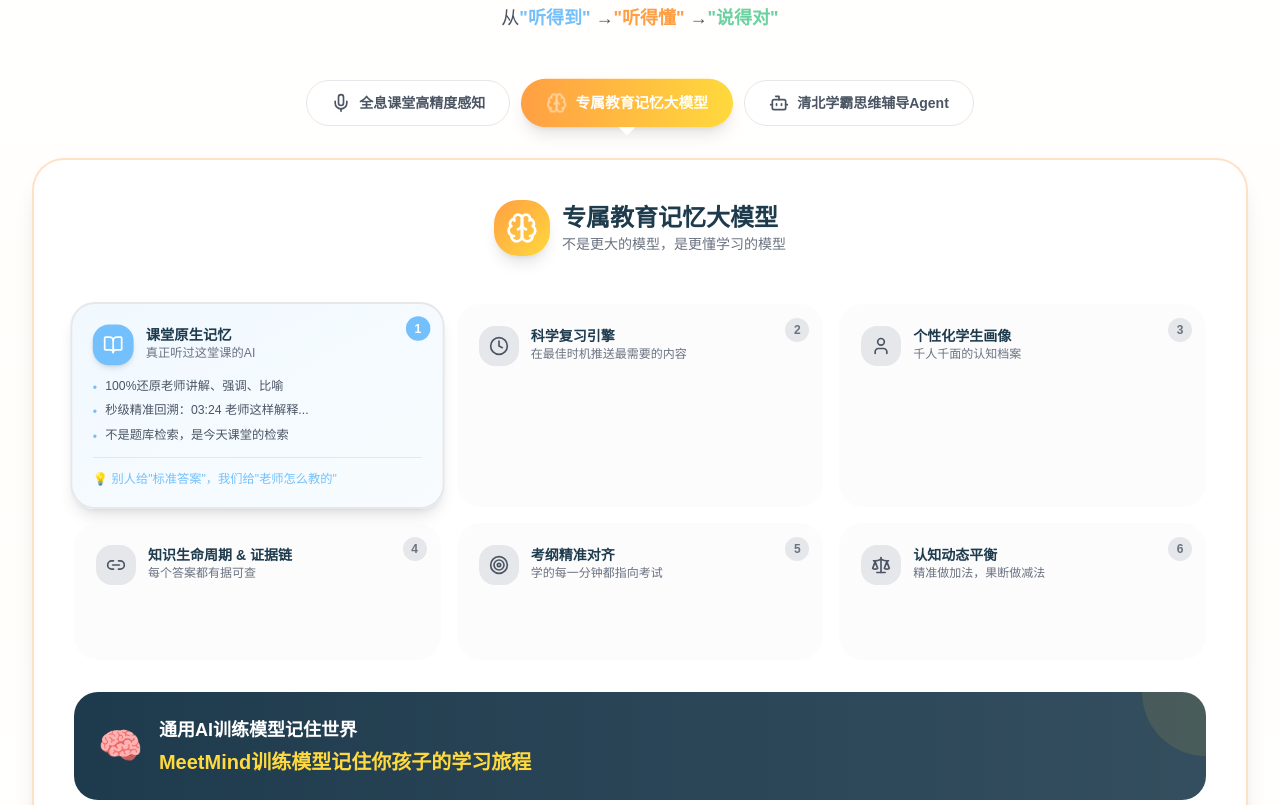
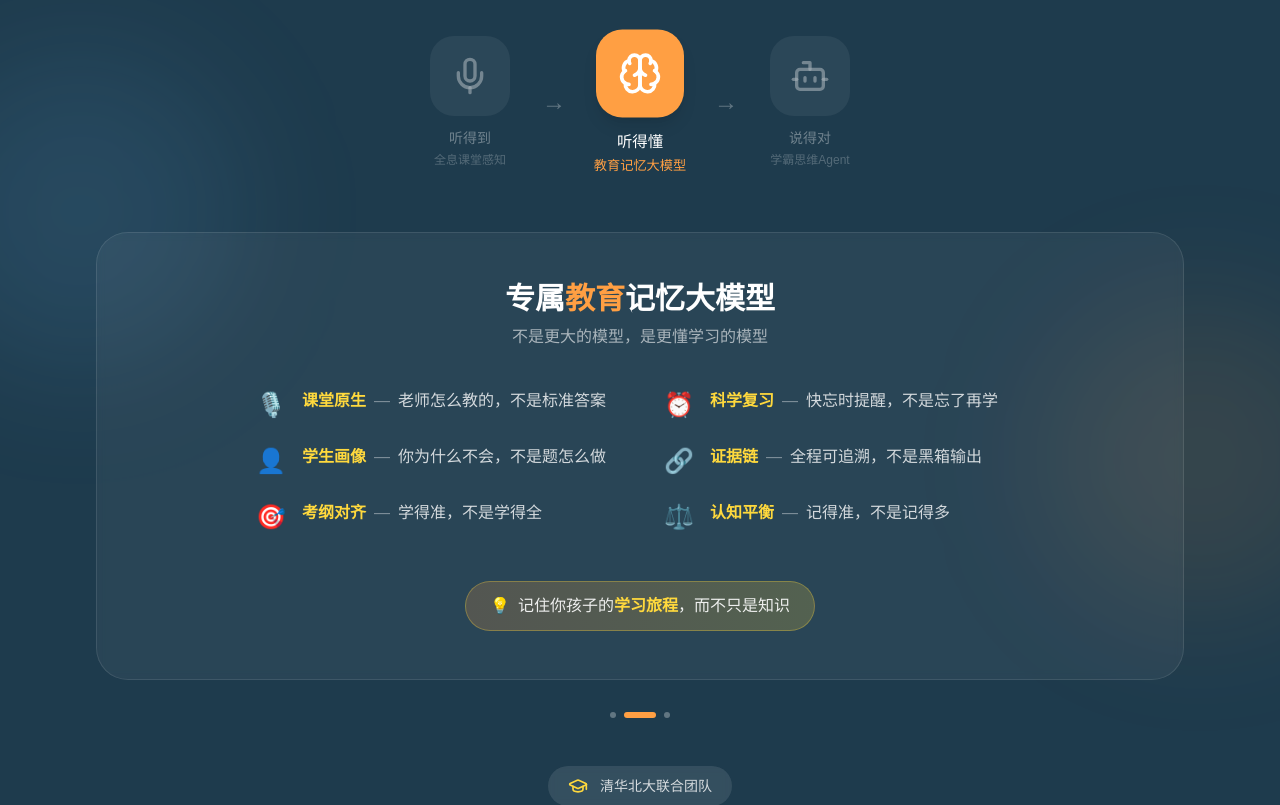
Before and after one commit to xiaojinyu868-w/meetmind-landing, a React (Vite) app: page / in a window 1280 px wide. Shown: the part 4720-5525 px from the top of the page. Built offline with nearby package versions, Linux system fonts and the light colour scheme.

Commit message:
refactor: 简化技术壁垒模块 - 深色背景+横向流程+简洁两列布局

```diff
--- a/src/components/sections/TeamCredibility.tsx
+++ b/src/components/sections/TeamCredibility.tsx
@@ -1,342 +1,201 @@
 import { useState } from 'react'
-import { GraduationCap, Mic, Brain, Bot, ChevronLeft, ChevronRight, Cpu, BookOpen, Clock, User, Link2, Target, Scale } from 'lucide-react'
+import { GraduationCap, Mic, Brain, Bot, ChevronLeft, ChevronRight, Cpu } from 'lucide-react'
 
 // 三层技术架构
 const techLayers = [
   {
     id: 1,
     icon: Mic,
-    title: '全息课堂高精度感知',
-    subtitle: '听觉与视觉 · 全息课堂捕获',
-    tagline: '从"听得到"开始',
-    color: 'from-sky to-sky/80',
-    iconBg: 'bg-sky',
-    borderColor: 'border-sky/30',
-    features: [
-      { label: '远场语音识别', desc: 'Far-field ASR' },
-      { label: '声纹分离', desc: 'Speaker Diarization' },
-      { label: '板书关键帧提取', desc: 'Board Frame Extraction' },
-      { label: '多模态对齐', desc: 'Audio-Visual Alignment' },
-    ],
+    title: '全息课堂感知',
+    tagline: '听得到',
+    color: 'sky',
+    features: ['远场语音识别', '声纹分离', '板书OCR', '多模态对齐'],
   },
   {
     id: 2,
     icon: Brain,
-    title: '专属教育记忆大模型',
-    subtitle: '记忆与认知 · 上下文流引擎',
-    tagline: '到"听得懂"',
-    color: 'from-orange to-sunny',
-    iconBg: 'bg-orange',
-    borderColor: 'border-orange/30',
-    features: [], // 单独展示
+    title: '教育记忆大模型',
+    tagline: '听得懂',
+    color: 'orange',
+    features: ['课堂原生', '科学复习', '学生画像', '考纲对齐', '证据链', '认知平衡'],
   },
   {
     id: 3,
     icon: Bot,
-    title: '清北学霸思维辅导Agent',
-    subtitle: '行动能力 · 多模态干预闭环',
-    tagline: '再到"说得对"',
-    color: 'from-mint to-mint/80',
-    iconBg: 'bg-mint',
-    borderColor: 'border-mint/30',
-    features: [
-      { label: '分层诊断报告', desc: 'Layered Diagnostic' },
-      { label: '拟人化交互', desc: 'Voice/Video Output' },
-      { label: '原生变式题生成', desc: 'Exercise Generation' },
-      { label: '学霸思维注入', desc: 'Top Student Mindset' },
-    ],
+    title: '学霸思维Agent',
+    tagline: '说得对',
+    color: 'mint',
+    features: ['分层诊断', '拟人交互', '变式题生成', '思维注入'],
   },
 ]
 
-// 记忆模型的6大核心能力
-const memoryFeatures = [
+// 记忆模型核心能力 - 精简版
+const memoryCore = [
   {
-    icon: BookOpen,
-    title: '课堂原生记忆',
-    tagline: '真正听过这堂课的AI',
-    points: ['100%还原老师讲解、强调、比喻', '秒级精准回溯：03:24 老师这样解释...', '不是题库检索，是今天课堂的检索'],
-    highlight: '别人给"标准答案"，我们给"老师怎么教的"',
-    color: 'sky',
-    gradient: 'from-sky/10 to-sky/5',
+    key: '课堂原生',
+    value: '老师怎么教的，不是标准答案',
+    icon: '🎙️'
   },
   {
-    icon: Clock,
-    title: '科学复习引擎',
-    tagline: '在最佳时机推送最需要的内容',
-    points: ['基于艾宾浩斯曲线精准预测复习窗口', '在知识"即将模糊"时主动唤醒', '让每次复习都踩在效率最高点'],
-    highlight: '不是"忘了再学"，是"快忘时提醒"',
-    color: 'orange',
-    gradient: 'from-orange/10 to-sunny/5',
+    key: '科学复习',
+    value: '快忘时提醒，不是忘了再学',
+    icon: '⏰'
   },
   {
-    icon: User,
-    title: '个性化学生画像',
-    tagline: '千人千面的认知档案',
-    points: ['精准定位每个孩子的薄弱知识点', '追踪认知发展阶段与学习风格', '记录每次困惑、突破、进步'],
-    highlight: '不是"这题怎么做"，是"你为什么不会这题"',
-    color: 'mint',
-    gradient: 'from-mint/10 to-mint/5',
+    key: '学生画像',
+    value: '你为什么不会，不是题怎么做',
+    icon: '👤'
   },
   {
-    icon: Link2,
-    title: '知识生命周期 & 证据链',
-    tagline: '每个答案都有据可查',
-    points: ['生命周期：首次学习→复习记录→掌握程度', '证据链：AI回答→老师原话→课堂时间点', '家长可验证，学习过程100%透明'],
-    highlight: '不是"黑箱输出"，是"全程可追溯"',
-    color: 'purple',
-    gradient: 'from-purple-500/10 to-purple-400/5',
+    key: '证据链',
+    value: '全程可追溯，不是黑箱输出',
+    icon: '🔗'
   },
   {
-    icon: Target,
-    title: '考纲精准对齐',
-    tagline: '学的每一分钟都指向考试',
-    points: ['每个知识点锚定课程标准', '区分了解/理解/掌握/应用层级', '聚焦高频考点，过滤无效信息'],
-    highlight: '不是"学得全"，是"学得准"',
-    color: 'coral',
-    gradient: 'from-coral/10 to-coral/5',
+    key: '考纲对齐',
+    value: '学得准，不是学得全',
+    icon: '🎯'
   },
   {
-    icon: Scale,
-    title: '认知动态平衡',
-    tagline: '精准做加法，果断做减法',
-    points: ['精准加法：新知识入库+关联知识图谱', '认知纠偏：发现错误理解精准替换', '认知升级：小学→初中认知平滑过渡'],
-    highlight: '不是"记得越多越好"，是"记得越准越好"',
-    color: 'navy',
-    gradient: 'from-navy/10 to-navy/5',
+    key: '认知平衡',
+    value: '记得准，不是记得多',
+    icon: '⚖️'
   },
 ]
 
 export default function TeamCredibility() {
-  const [activeLayer, setActiveLayer] = useState(1) // 默认显示记忆模型
-  const [activeMemoryCard, setActiveMemoryCard] = useState(0)
-
-  const nextLayer = () => setActiveLayer((prev) => (prev + 1) % techLayers.length)
-  const prevLayer = () => setActiveLayer((prev) => (prev - 1 + techLayers.length) % techLayers.length)
-
-  const current = techLayers[activeLayer]
+  const [activeLayer, setActiveLayer] = useState(1)
 
   return (
-    <section className="py-20 lg:py-28 bg-gradient-to-b from-white via-cream/30 to-white overflow-hidden">
-      <div className="max-w-7xl mx-auto px-4 sm:px-6 lg:px-8">
-        {/* Section Header */}
-        <div className="text-center max-w-4xl mx-auto mb-12">
-          <span className="inline-flex items-center gap-2 px-4 py-2 bg-navy/10 text-navy font-medium rounded-full text-sm mb-6">
-            <Cpu className="w-4 h-4" />
-            技术壁垒 · 提供同桌般的辅导体验
-          </span>
-          <h2 className="text-3xl sm:text-4xl lg:text-5xl font-bold text-navy mb-4 leading-tight">
-            完整的<span className="text-orange">认知-行动闭环</span>
-          </h2>
-          <p className="text-lg text-gray-600">
-            从<span className="text-sky font-semibold">"听得到"</span> →
-            <span className="text-orange font-semibold">"听得懂"</span> →
-            <span className="text-mint font-semibold">"说得对"</span>
-          </p>
+    <section className="py-24 bg-navy text-white overflow-hidden relative">
+      {/* 背景装饰 */}
+      <div className="absolute inset-0 overflow-hidden">
+        <div className="absolute top-1/4 -left-20 w-80 h-80 bg-sky/10 rounded-full blur-3xl" />
+        <div className="absolute bottom-1/4 -right-20 w-80 h-80 bg-orange/10 rounded-full blur-3xl" />
       </div>
 
-        {/* Three Layer Architecture - Horizontal Pills */}
-        <div className="flex justify-center gap-2 sm:gap-4 mb-8">
+      <div className="max-w-6xl mx-auto px-4 sm:px-6 lg:px-8 relative z-10">
+        {/* Header */}
+        <div className="text-center mb-16">
+          <div className="inline-flex items-center gap-2 px-4 py-2 bg-white/10 rounded-full text-sm mb-6 backdrop-blur-sm">
+            <Cpu className="w-4 h-4 text-sunny" />
+            <span>技术壁垒</span>
+          </div>
+          <h2 className="text-4xl sm:text-5xl font-bold mb-4">
+            认知-行动<span className="text-sunny">闭环</span>
+          </h2>
+        </div>
+
+        {/* 三层架构 - 横向流程 */}
+        <div className="flex items-center justify-center gap-4 sm:gap-8 mb-16">
           {techLayers.map((layer, index) => (
+            <div key={layer.id} className="flex items-center gap-4 sm:gap-8">
               <button
-              key={layer.id}
                 onClick={() => setActiveLayer(index)}
-              className={`group relative px-4 sm:px-6 py-3 rounded-2xl transition-all duration-500 ${
-                activeLayer === index
-                  ? `bg-gradient-to-r ${layer.color} text-white shadow-lg scale-105`
-                  : 'bg-white text-gray-600 hover:bg-gray-50 border border-gray-200'
+                className={`group relative flex flex-col items-center transition-all duration-300 ${
+                  activeLayer === index ? 'scale-110' : 'opacity-60 hover:opacity-80'
                 }`}
               >
-              <div className="flex items-center gap-2">
-                <layer.icon className={`w-5 h-5 ${activeLayer === index ? 'animate-pulse' : ''}`} />
-                <span className="font-semibold text-sm hidden sm:inline">{layer.title}</span>
-                <span className="font-semibold text-xs sm:hidden">Layer {layer.id}</span>
+                <div className={`w-16 h-16 sm:w-20 sm:h-20 rounded-2xl flex items-center justify-center mb-3 transition-all ${
+                  activeLayer === index
+                    ? `bg-${layer.color} shadow-lg shadow-${layer.color}/30`
+                    : 'bg-white/10'
+                }`}>
+                  <layer.icon className={`w-8 h-8 sm:w-10 sm:h-10 ${activeLayer === index ? 'text-white' : 'text-white/60'}`} />
                 </div>
-              {activeLayer === index && (
-                <div className="absolute -bottom-2 left-1/2 -translate-x-1/2 w-0 h-0 border-l-8 border-r-8 border-t-8 border-transparent border-t-current" />
+                <span className={`text-xs sm:text-sm font-medium ${activeLayer === index ? 'text-white' : 'text-white/60'}`}>
+                  {layer.tagline}
+                </span>
+                <span className={`text-[10px] sm:text-xs mt-1 ${activeLayer === index ? `text-${layer.color}` : 'text-white/40'}`}>
+                  {layer.title}
+                </span>
+              </button>
+
+              {index < 2 && (
+                <div className="text-white/30 text-2xl">→</div>
               )}
-            </button>
-          ))}
-        </div>
-
-        {/* Content Area */}
-        <div className={`relative bg-white rounded-3xl shadow-xl overflow-hidden border-2 ${current.borderColor} transition-all duration-500`}>
-
-          {/* 如果是记忆模型，展示特殊的6卡片布局 */}
-          {activeLayer === 1 ? (
-            <div className="p-6 lg:p-10">
-              {/* 记忆模型标题 */}
-              <div className="text-center mb-8">
-                <div className="inline-flex items-center gap-3 mb-4">
-                  <div className="w-14 h-14 bg-gradient-to-br from-orange to-sunny rounded-2xl flex items-center justify-center shadow-lg">
-                    <Brain className="w-8 h-8 text-white" />
-                  </div>
-                  <div className="text-left">
-                    <h3 className="text-2xl font-bold text-navy">专属教育记忆大模型</h3>
-                    <p className="text-gray-500 text-sm">不是更大的模型，是更懂学习的模型</p>
-                  </div>
-                </div>
-              </div>
-
-              {/* 6大核心能力 - 蜂窝式布局 */}
-              <div className="grid grid-cols-1 md:grid-cols-2 lg:grid-cols-3 gap-4 mb-8">
-                {memoryFeatures.map((feature, index) => (
-                  <div
-                    key={index}
-                    onClick={() => setActiveMemoryCard(index)}
-                    className={`group relative p-5 rounded-2xl cursor-pointer transition-all duration-300 border-2 ${
-                      activeMemoryCard === index
-                        ? `bg-gradient-to-br ${feature.gradient} border-${feature.color}/40 shadow-lg scale-[1.02]`
-                        : 'bg-gray-50/50 border-transparent hover:border-gray-200 hover:shadow-md'
-                    }`}
-                  >
-                    {/* Icon & Title */}
-                    <div className="flex items-start gap-3 mb-3">
-                      <div className={`w-10 h-10 rounded-xl flex items-center justify-center flex-shrink-0 transition-all ${
-                        activeMemoryCard === index
-                          ? `bg-${feature.color} shadow-md`
-                          : 'bg-gray-200 group-hover:bg-gray-300'
-                      }`}>
-                        <feature.icon className={`w-5 h-5 ${activeMemoryCard === index ? 'text-white' : 'text-gray-600'}`} />
-                      </div>
-                      <div>
-                        <h4 className="font-bold text-navy text-sm">{feature.title}</h4>
-                        <p className="text-xs text-gray-500">{feature.tagline}</p>
-                      </div>
-                    </div>
-
-                    {/* Points - 展开显示 */}
-                    <div className={`space-y-1.5 overflow-hidden transition-all duration-300 ${
-                      activeMemoryCard === index ? 'max-h-40 opacity-100' : 'max-h-0 opacity-0'
-                    }`}>
-                      {feature.points.map((point, i) => (
-                        <div key={i} className="flex items-start gap-2 text-xs text-gray-600">
-                          <span className={`text-${feature.color} mt-0.5`}>•</span>
-                          <span>{point}</span>
             </div>
           ))}
         </div>
 
-                    {/* Highlight */}
-                    <div className={`mt-3 pt-3 border-t transition-all duration-300 ${
-                      activeMemoryCard === index ? 'border-gray-200 opacity-100' : 'border-transparent opacity-0'
-                    }`}>
-                      <p className={`text-xs font-medium text-${feature.color}`}>
-                        💡 {feature.highlight}
+        {/* 内容区 */}
+        <div className="bg-white/5 backdrop-blur-sm rounded-3xl p-8 sm:p-12 border border-white/10">
+          {activeLayer === 1 ? (
+            /* 记忆模型 - 特殊展示 */
+            <div>
+              <div className="text-center mb-10">
+                <h3 className="text-2xl sm:text-3xl font-bold mb-2">
+                  专属<span className="text-orange">教育</span>记忆大模型
+                </h3>
+                <p className="text-white/60">
+                  不是更大的模型，是更懂学习的模型
                 </p>
               </div>
 
-                    {/* 序号角标 */}
-                    <div className={`absolute top-3 right-3 w-6 h-6 rounded-full flex items-center justify-center text-xs font-bold transition-all ${
-                      activeMemoryCard === index
-                        ? `bg-${feature.color} text-white`
-                        : 'bg-gray-200 text-gray-500'
-                    }`}>
-                      {index + 1}
+              {/* 6个核心点 - 简洁的两列布局 */}
+              <div className="grid sm:grid-cols-2 gap-x-12 gap-y-6 max-w-3xl mx-auto">
+                {memoryCore.map((item, i) => (
+                  <div key={i} className="flex items-start gap-4 group">
+                    <span className="text-2xl">{item.icon}</span>
+                    <div>
+                      <span className="text-sunny font-semibold">{item.key}</span>
+                      <span className="text-white/40 mx-2">—</span>
+                      <span className="text-white/80">{item.value}</span>
                     </div>
                   </div>
                 ))}
               </div>
 
-              {/* 底部总结 */}
-              <div className="bg-gradient-to-r from-navy to-navy/90 rounded-2xl p-6 text-white relative overflow-hidden">
-                <div className="absolute top-0 right-0 w-32 h-32 bg-sunny/10 rounded-full -translate-y-1/2 translate-x-1/2" />
-                <div className="relative z-10 flex flex-col sm:flex-row items-center gap-4">
-                  <div className="text-4xl">🧠</div>
-                  <div className="flex-1 text-center sm:text-left">
-                    <p className="text-lg font-semibold mb-1">
-                      通用AI训练模型记住世界
-                    </p>
-                    <p className="text-sunny font-bold text-xl">
-                      MeetMind训练模型记住你孩子的学习旅程
-                    </p>
-                  </div>
+              {/* 一句话总结 */}
+              <div className="mt-12 text-center">
+                <div className="inline-block px-6 py-3 bg-gradient-to-r from-orange/20 to-sunny/20 rounded-full border border-sunny/30">
+                  <span className="text-sunny">💡</span>
+                  <span className="ml-2 text-white/90">
+                    记住你孩子的<span className="text-sunny font-semibold">学习旅程</span>，而不只是知识
+                  </span>
                 </div>
               </div>
             </div>
           ) : (
-            /* 其他层级的标准展示 */
-            <div className="p-6 lg:p-10">
-              <div className="flex flex-col lg:flex-row items-center gap-8">
-                {/* Left - Icon & Title */}
-                <div className="flex-shrink-0 text-center lg:text-left">
-                  <div className={`w-20 h-20 ${current.iconBg} rounded-2xl flex items-center justify-center mx-auto lg:mx-0 mb-4 shadow-lg`}>
-                    <current.icon className="w-10 h-10 text-white" />
-                  </div>
-                  <h3 className="text-2xl font-bold text-navy mb-2">{current.title}</h3>
-                  <p className="text-gray-500 text-sm mb-2">{current.subtitle}</p>
-                  <span className={`inline-block px-3 py-1 bg-gradient-to-r ${current.color} text-white text-sm font-medium rounded-full`}>
-                    {current.tagline}
+            /* 其他层 - 简洁展示 */
+            <div className="text-center">
+              <h3 className="text-2xl sm:text-3xl font-bold mb-4">
+                {techLayers[activeLayer].title}
+              </h3>
+              <div className="flex flex-wrap justify-center gap-3 mt-8">
+                {techLayers[activeLayer].features.map((f, i) => (
+                  <span
+                    key={i}
+                    className={`px-4 py-2 rounded-full text-sm bg-${techLayers[activeLayer].color}/20 text-${techLayers[activeLayer].color} border border-${techLayers[activeLayer].color}/30`}
+                  >
+                    {f}
                   </span>
-                </div>
-
-                {/* Right - Features Grid */}
-                <div className="flex-1 grid grid-cols-2 gap-4">
-                  {current.features.map((feature, i) => (
-                    <div
-                      key={i}
-                      className="bg-gray-50 rounded-xl p-4 hover:bg-gray-100 transition-colors border border-gray-100 hover:shadow-md"
-                    >
-                      <div className="flex items-start gap-2">
-                        <div className={`w-2 h-2 rounded-full mt-1.5 flex-shrink-0 ${current.iconBg}`} />
-                        <div>
-                          <p className="font-semibold text-navy text-sm">{feature.label}</p>
-                          <p className="text-xs text-gray-500">{feature.desc}</p>
-                        </div>
-                      </div>
-                    </div>
                 ))}
               </div>
             </div>
+          )}
         </div>
-          )}
 
-          {/* Navigation */}
-          <div className="flex items-center justify-between px-6 lg:px-10 py-4 border-t border-gray-100 bg-gray-50/50">
-            <button
-              onClick={prevLayer}
-              className="flex items-center gap-2 px-4 py-2 text-gray-600 hover:text-navy transition-colors rounded-lg hover:bg-white"
-            >
-              <ChevronLeft className="w-5 h-5" />
-              <span className="text-sm hidden sm:inline">上一层</span>
-            </button>
-
-            {/* Progress Dots */}
-            <div className="flex gap-2">
+        {/* 底部导航点 */}
+        <div className="flex justify-center gap-2 mt-8">
           {techLayers.map((layer, index) => (
             <button
               key={index}
               onClick={() => setActiveLayer(index)}
-                  className={`h-2 rounded-full transition-all duration-300 ${
+              className={`h-1.5 rounded-full transition-all duration-300 ${
                 activeLayer === index
-                      ? `w-8 bg-gradient-to-r ${layer.color}`
-                      : 'w-2 bg-gray-300 hover:bg-gray-400'
+                  ? `w-8 bg-${layer.color}`
+                  : 'w-1.5 bg-white/30 hover:bg-white/50'
               }`}
             />
           ))}
         </div>
 
-            <button
-              onClick={nextLayer}
-              className="flex items-center gap-2 px-4 py-2 text-gray-600 hover:text-navy transition-colors rounded-lg hover:bg-white"
-            >
-              <span className="text-sm hidden sm:inline">下一层</span>
-              <ChevronRight className="w-5 h-5" />
-            </button>
-          </div>
-        </div>
-
-        {/* Team Badge */}
-        <div className="mt-10 flex flex-col sm:flex-row items-center justify-center gap-6">
-          <div className="flex items-center gap-3 px-6 py-3 bg-navy rounded-full text-white shadow-lg">
+        {/* 团队背书 */}
+        <div className="mt-12 flex justify-center">
+          <div className="inline-flex items-center gap-3 px-5 py-2.5 bg-white/10 rounded-full backdrop-blur-sm">
             <GraduationCap className="w-5 h-5 text-sunny" />
-            <span className="font-medium">清华北大联合团队</span>
-          </div>
-          <div className="flex flex-wrap justify-center gap-2">
-            {['远场语音识别', '教育NLP', '知识图谱', '隐私计算'].map((tech, i) => (
-              <span key={i} className="px-3 py-1.5 bg-white rounded-full text-xs text-navy border border-gray-200 shadow-sm hover:shadow-md transition-shadow">
-                {tech}
-              </span>
-            ))}
+            <span className="text-sm text-white/80">清华北大联合团队</span>
           </div>
         </div>
       </div>
```
Lines whose indentation alone changed are shown as unchanged.
